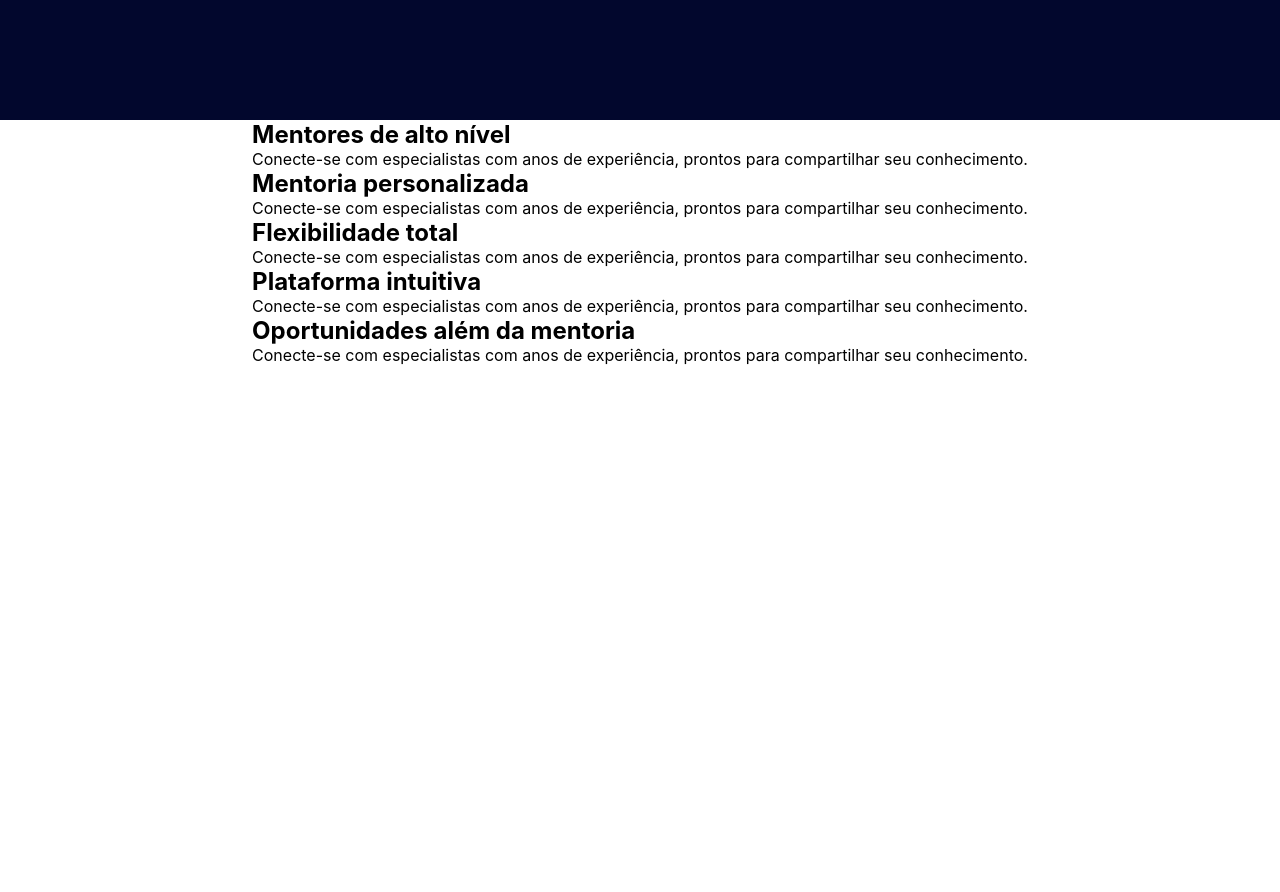
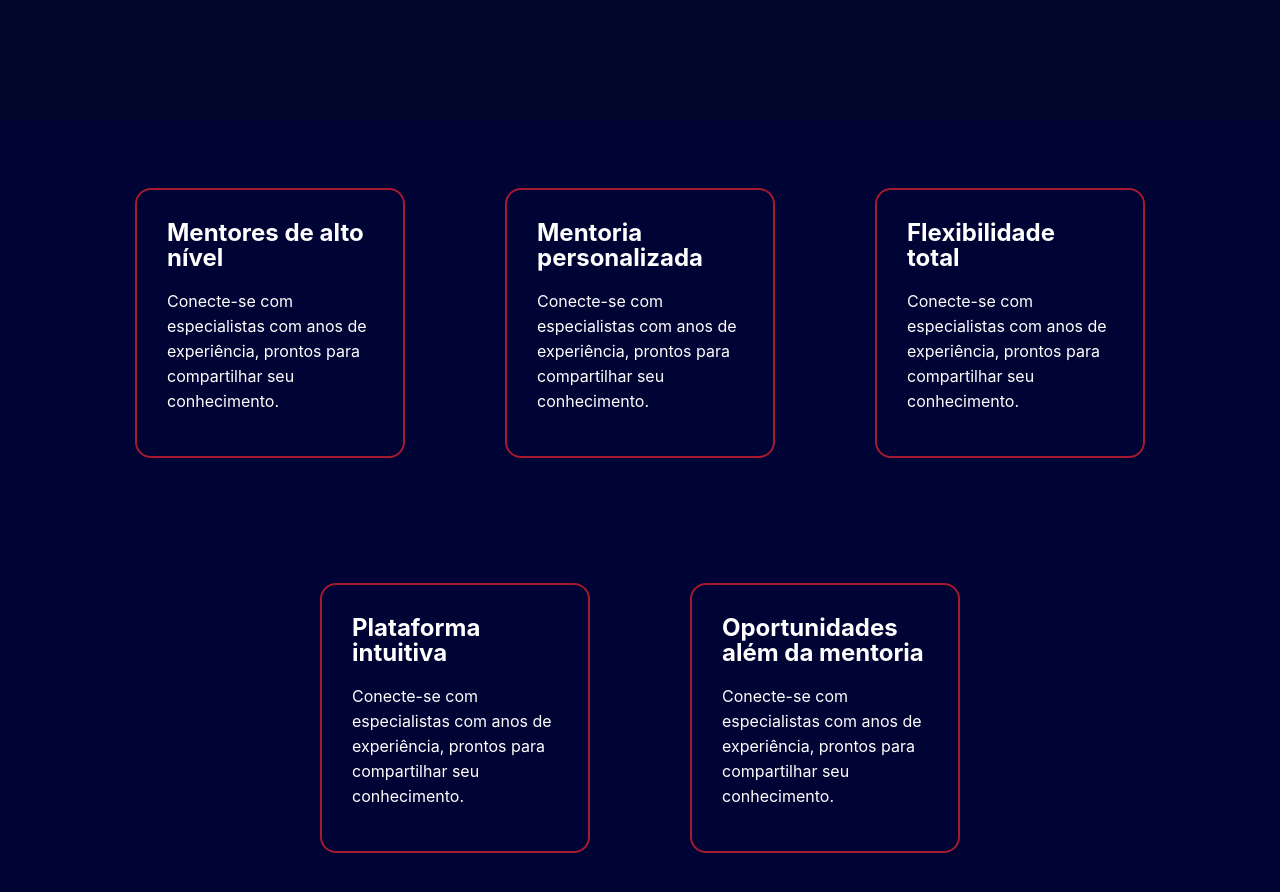
Before and after one commit to devGusta2/Mentec, a React (Create React App) app: page / in a window 1280 px wide. Shown: the part 1480-2372 px from the top of the page. Before the commit the page ends 1845 px from the top, so only its background shows below. Built offline with nearby package versions, Linux system fonts and the light colour scheme.

Commit message:
Advantages section styles

```diff
--- a/src/App.css
+++ b/src/App.css
@@ -14,6 +14,8 @@
   --text-color:white;
   --btn-color:#00BCD4;
   --bg-color:#02072D;
+  --bg-color1:#A6192E;
+  --bg-color2:#000434;
 }
 main{
   height: 100%;
@@ -152,6 +154,67 @@ section:nth-child(1){
 }
 
 
+.benefits{
+  background-color: var(--bg-color2);
+  height: 100vh;
+  width: 100%;
+  display: flex;
+  flex-direction: row;
+  justify-content: center;
+  align-items: center;
+  padding: 30px;
+
+}
+.cardsContainer{
+  display: flex;
+  flex-direction: column;
+  justify-content: center;
+  align-items: center;
+
+  height: 100%;
+  width: 100%;
+  gap: 50px;
+}
+.row{
+  width: 100%;
+  height: 50%;
+  display: flex;
+  flex-direction: row;
+  justify-content: center;
+  gap: 100px;
+  align-items: center;
+}
+.card{
+  height: 270px;
+  width: 270px;
+  border:2px solid var(--bg-color1);
+  border-radius: 16px;
+  color: var(--text-color);
+  padding: 30px;
+  line-height: 25px;
+}
+.card h2{
+  height: 20%;
+  width: 100%;
+}
+.card p{
+  height: 80%;
+
+  width: 100%;
+  display: flex;
+  align-items: center;
+}
+.rowCard{
+  display: flex;
+  justify-content: space-around;
+}
+.ourApp{
+  background-color: var(--bg-color);
+  height: 100vh;
+  width: 100%;
+}
+
+
 @media(max-width:768px){
   .top-elements:nth-child(1){
     display: none;
```
